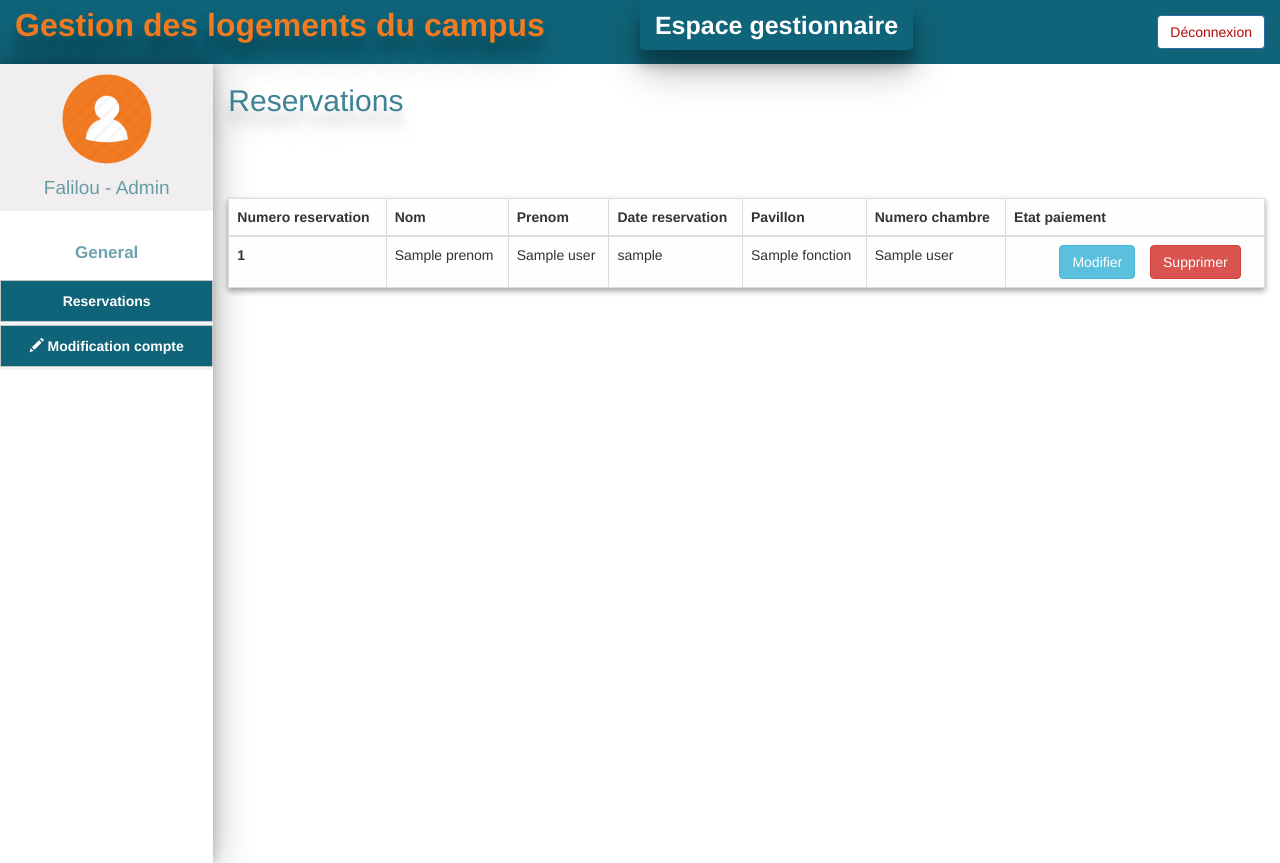
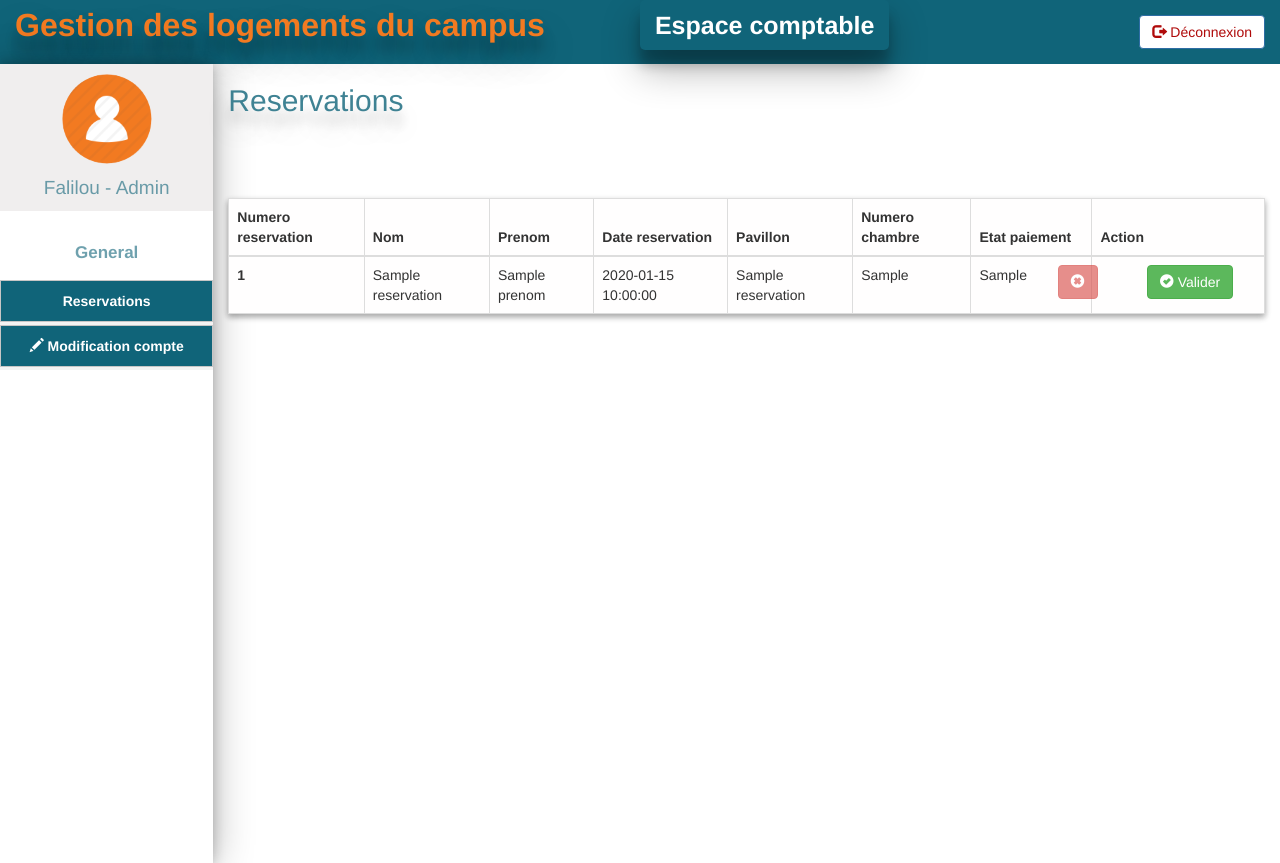
Before and after one commit to falilouu/Gestion_des_logements, a Flask app: template templates/pages_gestionnaire/index.html in a window 1280 px wide. Shown: the top 863 px of the page. Run offline with Flask 2, Linux system fonts and the light colour scheme; the template is opened without the code that fills it: most values are stand-ins (such as "Sample title", 1, 10 or a date in 2020); some libraries are stand-ins or nearby versions.

Commit message:
ajout des interfaces pour les reservations

```diff
--- a/templates/layouts/squelette.html
+++ b/templates/layouts/squelette.html
@@ -25,7 +25,15 @@
 
 					{% block dec %}
 					<ul class="nav navbar-nav navbar-right">
-						<li><a href="#" style="font-weight : 600"><form action="{{ url_for("logout") }}"><button type="submit" class="btn btn-primary btn-decon">Déconnexion</button></form></a></li>
+						<li>
+							<a href="#" style="font-weight : 600">
+								<form action="{{ url_for("logout") }}">
+									<button type="submit" class="btn btn-primary btn-decon">
+										<span class="glyphicon glyphicon-log-out"></span> Déconnexion
+									</button>
+								</form>
+							</a>
+						</li>
 					</ul>
 					{% endblock %}
 				</div>
--- /dev/null
+++ b/templates/modals/valider_reservation_modal.html
@@ -0,0 +1,22 @@
+<!-- Modal valider reservation -->
+
+<div class="modal fade" id="modalValider{{ reservation["id"] }}" tabindex="-1" role="dialog" aria-labelledby="myModalLabel">
+    <div class="modal-dialog" role="document">
+    <div class="modal-content">
+        <div class="modal-header header-modal">
+        <button type="button" class="close" data-dismiss="modal" aria-label="Close"><span aria-hidden="true">&times;</span></button>
+        <h4 class="modal-title" id="myModalLabel">Validation reservation</h4>
+        </div>
+        <div class="modal-body">
+            Voulez-vous vraiment valider cette reservation ?
+        </div>
+        <div class="modal-footer">
+            <form action="{{ url_for('validerReservation', reservation_id = reservation["id"]) }}" method="POST">
+                <button type="button" class="btn btn-default" data-dismiss="modal">Annuler</button>
+                <input class="btn btn-success" type="submit" value="Valider">
+            </form>
+
+        </div>
+    </div>
+    </div>
+</div>
--- a/templates/pages_gestionnaire/index.html
+++ b/templates/pages_gestionnaire/index.html
@@ -1,6 +1,6 @@
 {% extends "layouts/squelette.html" %}
 
-{% block titre_site %} Espace gestionnaire {% endblock %}
+{% block titre_site %} Espace comptable {% endblock %}
 
 {% block menu %}
 	<div class="row">
@@ -44,39 +44,61 @@
 				<th scope="col">Pavillon</th>
 				<th scope="col">Numero chambre</th>
 				<th scope="col">Etat paiement</th>
+				<th scope="col">Action</th>
 			</tr>
 			</thead>
 			<tbody>
 
-			{% for user in users %}
+			{% for reservation in reservations %}
 			<tr>
-				<th scope="row">{{ user["id"] }}</th>
-				<td>{{ user["prenom"] }}</td>
-				<td>{{ user["nom"] }}</td>
-				<td>{{ user["username"] }}</td>
-				<td>{{ user["fonction"] }}</td>
-				<td>{{ user["Pavillon_nom_pavillon"] }}</td>
-				<td class="col-md-3">
+				<th scope="row">{{ reservation["id"] }}</th>
+				<td>{{ reservation["nom"] }}</td>
+				<td>{{ reservation["prenom"] }}</td>
+				<td>{{ reservation["date_reservation"] }}</td>
+				<td>{{ reservation["pavillon_nom_pavillon"] }}</td>
+				<td>{{ reservation["chambre_numero_chambre"] }}</td>
+				<td>
 					<div class="row">
-						<div class="col-md-4 col-md-offset-2">
-							<button type="button" class="btn btn-info" data-toggle="modal" data-target="#modalModifier{{ user["id"] }}">Modifier</button>
+						<div class="col-md-7">
+							{{ reservation["etat_payement"] }}
 						</div>
-						<div class="col-md-4">
-							<button type="button" class="btn btn-danger" data-toggle="modal" data-target="#modalSupprimer{{ user["id"] }}">Supprimer</button>
+						<div class="col-md-3">
+							{% if reservation["etat_payement"] == "Payer" %}
+								<button type="button" class="btn btn-success disabled">
+									<span class="glyphicon glyphicon-ok-sign"></span>
+								</button>
+							{% else %}
+								<button type="button" class="btn btn-danger disabled">
+									<span class="glyphicon glyphicon-remove-sign"></span>
+								</button>
+							{% endif %}
+						</div>
+					</div>
+				</td>
+				<td class="col-md-2">
+					<div class="row">
+						<div class="col-md-4 col-md-offset-3">
+							{% if reservation["etat_payement"] == "Payer" %}
+								<button type="button" class="btn btn-default active" disabled>
+									<span class="glyphicon glyphicon-ok-sign"></span> Validee
+								</button>
+							{% else %}
+								<button type="button" class="btn btn-success" data-toggle="modal" data-target="#modalValider{{ reservation["id"] }}">
+									<span class="glyphicon glyphicon-ok-sign"></span> Valider
+								</button>
+							{% endif %}
 						</div>
 					</div>
 				</td>
 			</tr>
 
-			{% include "modals/delete_modal.html" %}
-			{% include "modals/update_modal.html" %}
-
+			{% include "modals/valider_reservation_modal.html" %}
 			{% endfor %}
 
 			</tbody>
 		</table>
 
-		{% include "modals/add_modal.html" %}
+
 
 	</div>
 
```
Also changed, not shown: ValiderReservation.py (+5 -5 lines), __init__.py (+19 -4 lines).
